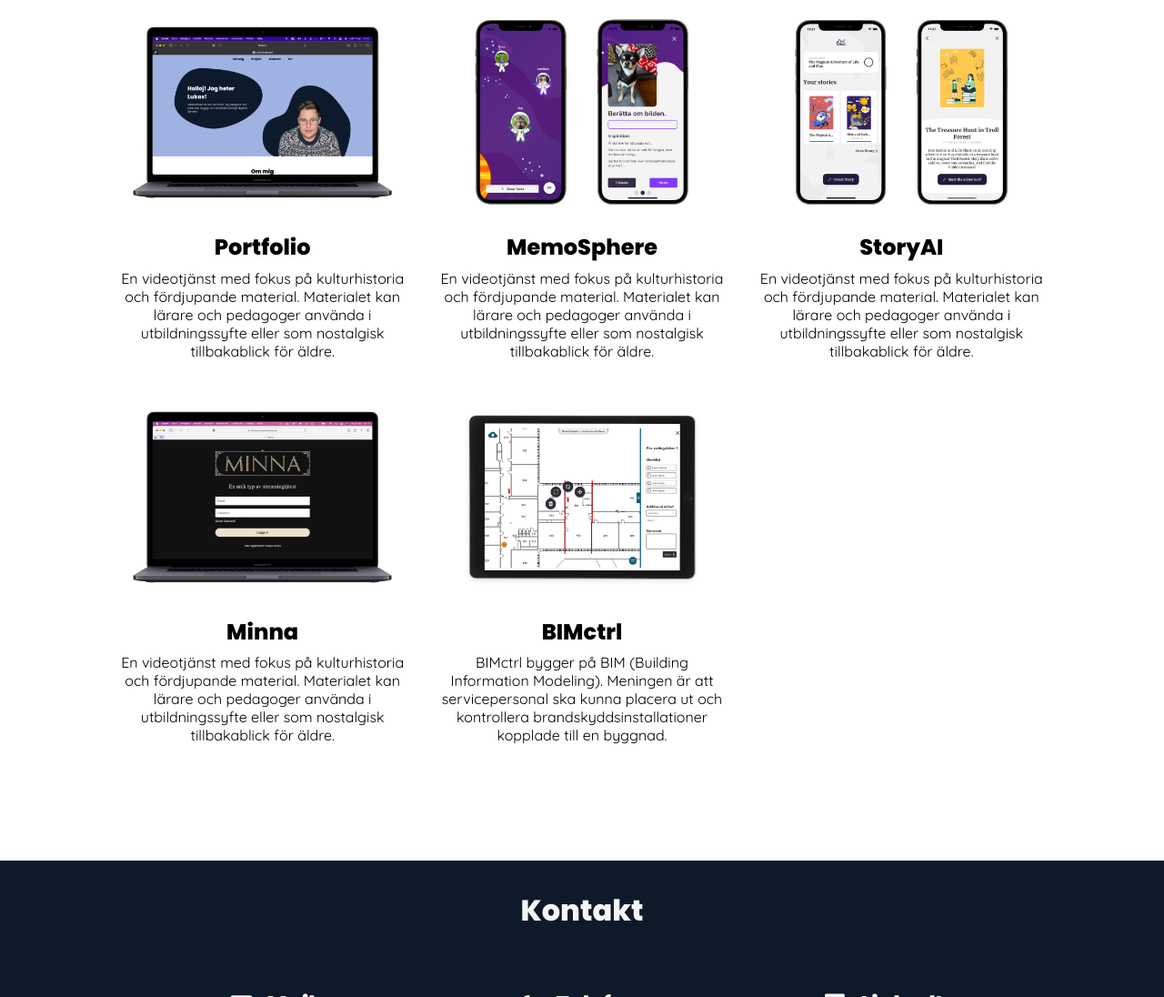
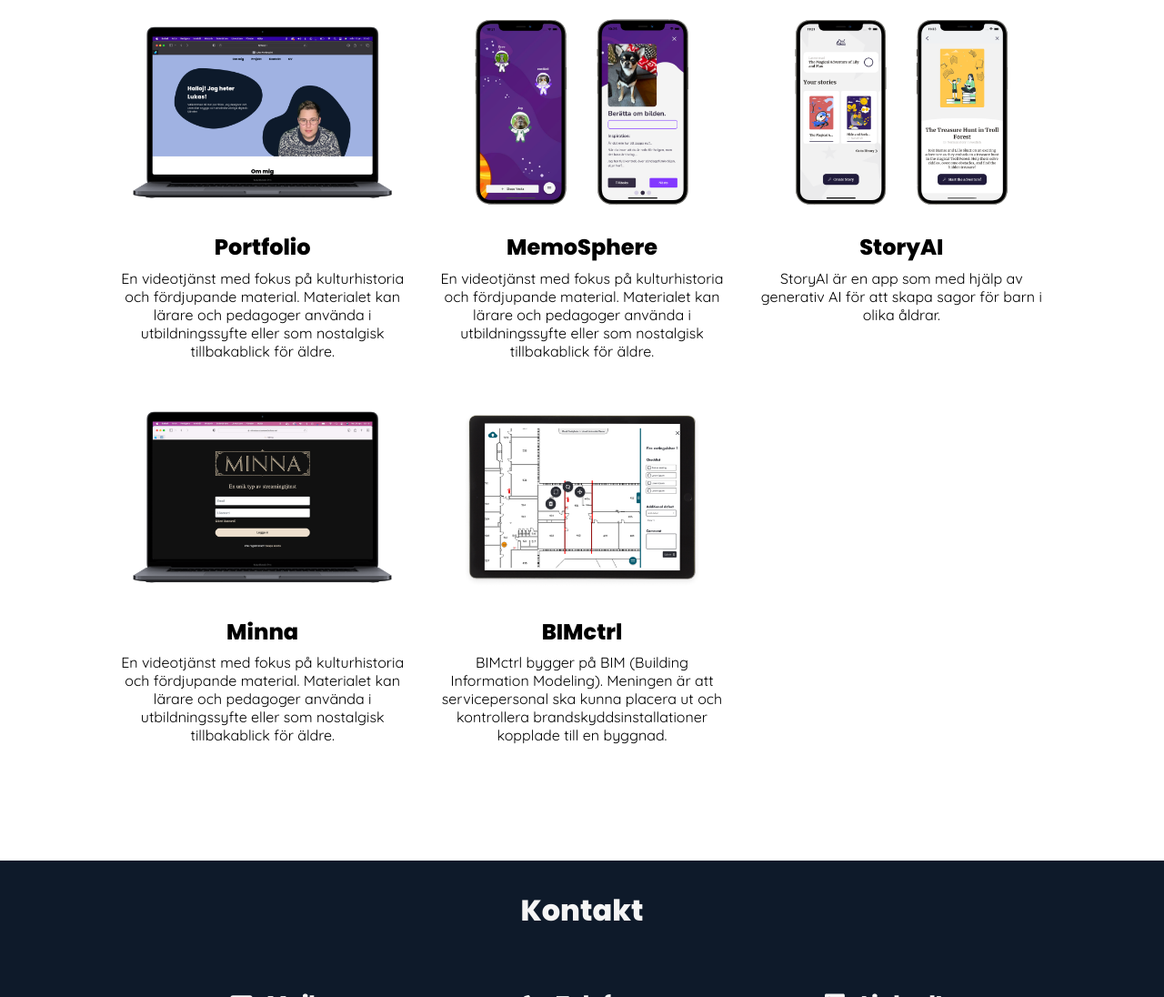
Before and after one commit to lukasnordangard/Portfolio, a plain HTML site: page index.html in a window 1280 px wide. Shown: the part 1510-2606 px from the top of the page at 91% size. Drawn offline with Linux system fonts and the light colour scheme.

Commit message:
Updated description for StoryAI

```diff
--- a/index.html
+++ b/index.html
@@ -121,7 +121,7 @@
                     <div class="project-grid-element">
                         <img src="imgs/StoryAI.png" alt="StoryAI">
                         <h2 class="project-grid-element-title">StoryAI</h2>
-                        <p class="project-grid-element-text">En videotjänst med fokus på kulturhistoria  och fördjupande material. Materialet kan lärare och pedagoger använda i utbildningssyfte eller som nostalgisk tillbakablick för äldre.</p>
+                        <p class="project-grid-element-text">StoryAI är en app som med hjälp av generativ AI för att skapa sagor för barn i olika åldrar.</p>
                     </div>
                     <div class="project-grid-element">
                         <img src="imgs/minna.png" alt="Minna">
```
